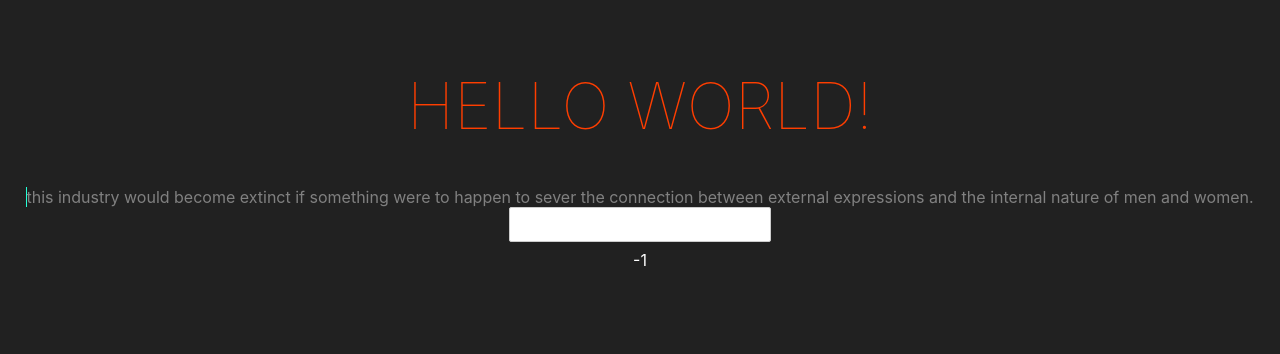
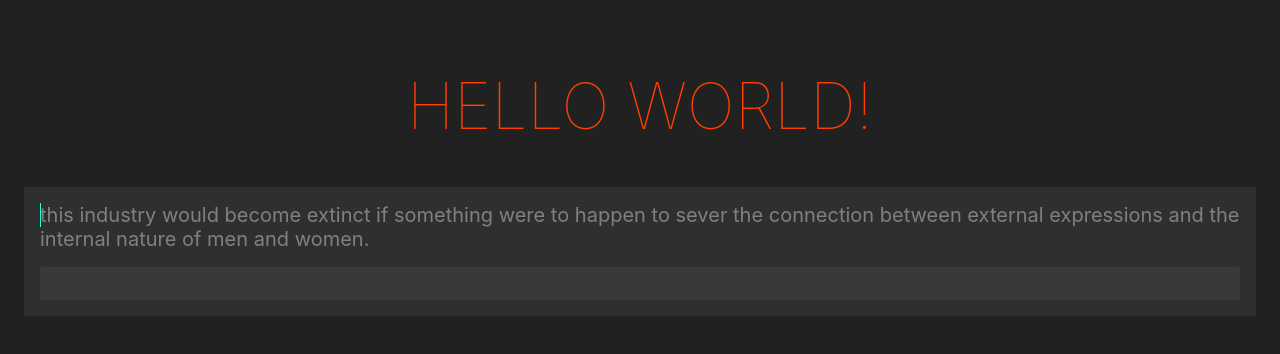
Before and after one commit to mcapkovic/typing-game-svelte, a Svelte app: page / in a window 1280 px wide. Shown: the top 354 px of the page. Built offline with nearby package versions, Linux system fonts and the light colour scheme.

Commit message:
Add styles

```diff
--- a/src/components/Game.svelte
+++ b/src/components/Game.svelte
@@ -62,37 +62,76 @@
 </script>
 
 <style>
-    .letter--default {
+    .game__text__letter--default {
         background-color: transparent;
         color: gray;
     }
-    .letter--valid {
+    .game__text__letter--valid {
         background-color: transparent;
     }
-    .letter--error {
+    .game__text__letter--error {
         background-color: #920000;
     }
-    .letter--cursor {
+    .game__text__letter--cursor {
         background-color: transparent;
         position: relative;
         color: gray;
     }
-    .letter--cursor::before {
+    .game__text__letter--cursor::before {
         content: "";
         background-color: #26ffd7;
         width: 1px;
-        height: 100%;
+        height: 1.2em;
         position: absolute;
         left: 0;
         top: 0;
     }
+
+    .game {
+        padding: 1rem;
+        background-color: #2f2f2f;
+    }
+    .game__text {
+        text-align: left;
+        font-size: 20px;
+    }
+    .game__controls {
+        text-align: center;
+        margin-top: 1rem;
+    }
+    .game__controls__input {
+        margin: 0;
+        outline: none;
+        border: none;
+        background-color: #3a3939;
+        color: white;
+        width: 100%;
+    }
+
+    .game__controls__button {
+        margin: 0;
+        border: none;
+        background: #3a3939;
+        color: #ff3e00;
+        width: 100%;
+    }
+    .game__controls__button:hover {
+        background: #353535;
+    }
 </style>
 
-<div>
-    {#each letters as letter, index}
-        <span
-            class={`letter letter--${index === possition + 1 ? CURSOR_STATE : letter.state}`}>{letter.value}</span>
-    {/each}
-    <div><input bind:value={inputValue} /></div>
-    {possition}
+<div class="game">
+    <!-- {possition} -->
+
+    <div class="game__text">
+        {#each letters as letter, index}
+            <span
+                class={`game__text__letter game__text__letter--${index === possition + 1 ? CURSOR_STATE : letter.state}`}>{letter.value}</span>
+        {/each}
+    </div>
+
+    <div class="game__controls">
+        <input class="game__controls__input" bind:value={inputValue} />
+        <!-- <button class="game__controls__button">start</button> -->
+    </div>
 </div>
```
